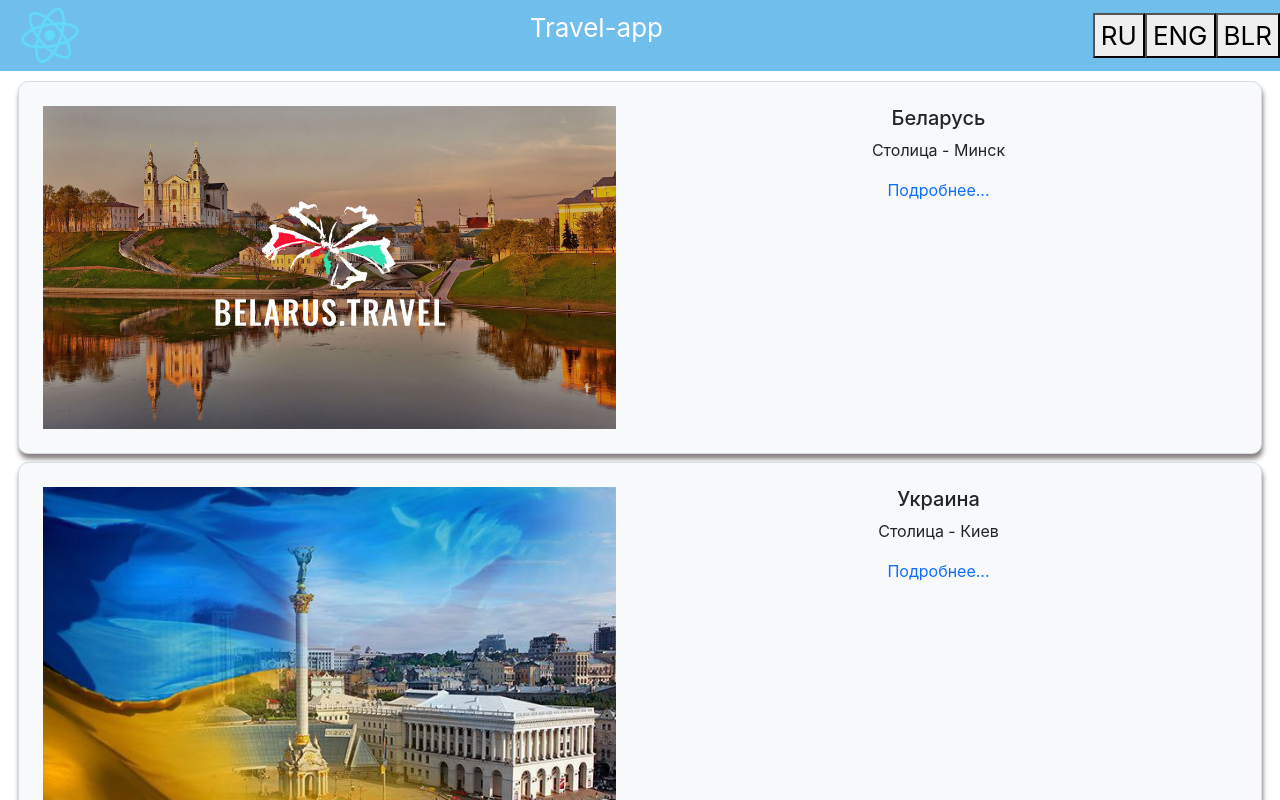
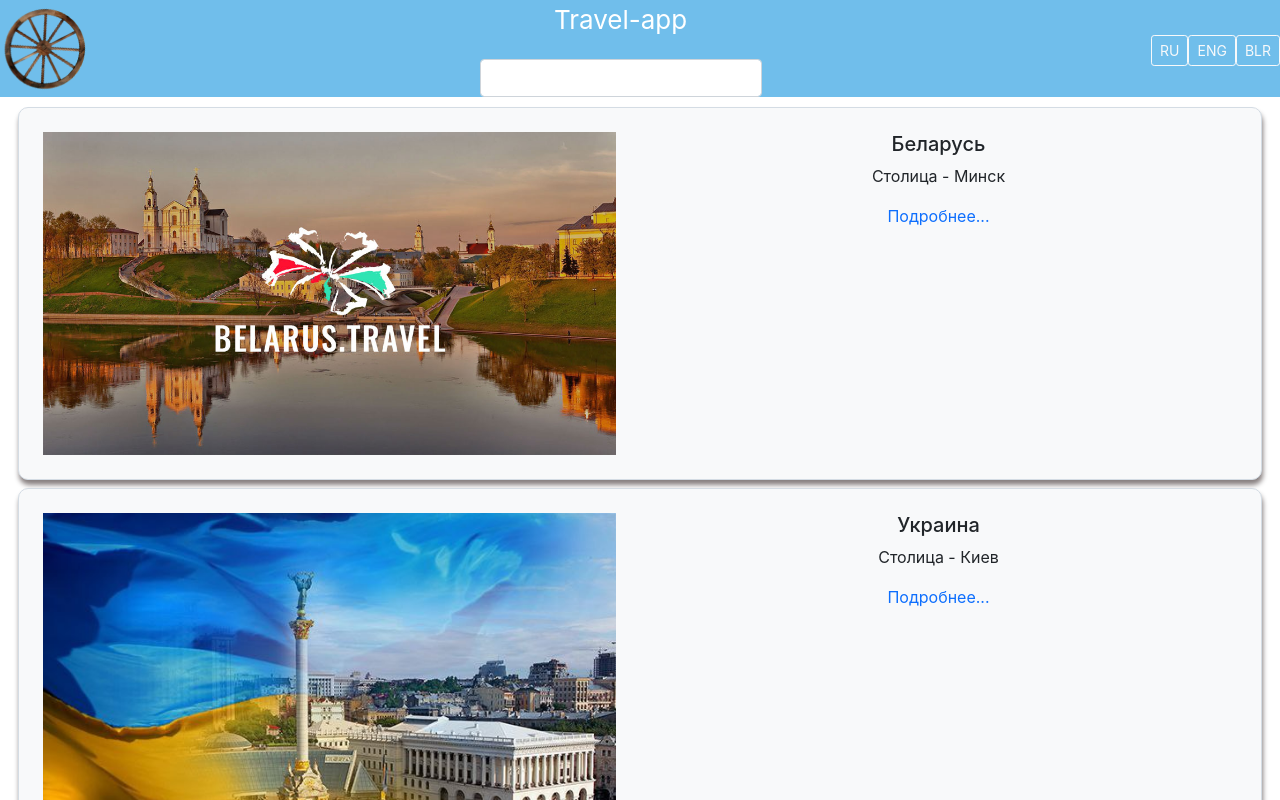
Before and after one commit to zaruba2004/travel-app, a React (Create React App) app: page / in a window 1280 px wide. Shown: the top 800 px of the page. Built offline with nearby package versions, Linux system fonts and the light colour scheme.

Commit message:
add search country

```diff
--- a/src/App.css
+++ b/src/App.css
@@ -3,8 +3,9 @@
 }
 
 .App-logo {
-  width: 100px;
+  width: 80px;
   pointer-events: none;
+  margin: 5px;
 }
 
 @media (prefers-reduced-motion: no-preference) {
--- a/src/App.js
+++ b/src/App.js
@@ -1,6 +1,6 @@
 import React, {useState} from 'react';
-import { Route, BrowserRouter as Router, Switch } from 'react-router-dom';
-import logo from './logo.svg';
+import { Route, BrowserRouter as Router, Switch, Link } from 'react-router-dom';
+import logo from './logo.png';
 import './App.css';
 import HomePage from './pages/home-page';
 import DescriptionPage from './pages/descriptionPage';
@@ -9,40 +9,62 @@ import dataEng from './dataEng';
 import dataByn from './dataByn';
 
 function App() {
-  const [state, setState] = useState(dataRu);
+  const [data, setData] = useState(dataRu);
+  const [language, setLanguage] = useState(dataRu);
+  const [state, setState] = useState({
+    isVisiblInput: true
+  })
+
+
+    function closeInput(id){
+      setState({isVisiblInput: false});
+    }
+
 
     function ruText(){
-      setState(dataRu)
+      setLanguage(dataRu);
+      setData(dataRu)
     }
 
     function engText(){
-      setState(dataEng)
+      setLanguage(dataEng);
+      setData(dataEng)
     }
 
     function bynText(){
-      setState(dataByn)
+      setLanguage(dataByn);
+      setData(dataByn)
     }
+    function removeCountry(e) {
+      const value = e.target.value;
+      value.toLowerCase();
+      setData(language.filter(item => item.nameCountry.toLowerCase().includes(value)));
+     };
+
 
   return (
     <Router>
       <div className="App">
         <header className="App-header">
-          <img src={logo} className="App-logo" alt="logo" />
-          <p>
-            Travel-app
-          </p>
+        <Link to={`/`}><img src={logo} className="App-logo" alt="logo" /></Link>
           <div>
-            <button onClick={()=>ruText()}>RU</button>
-            <button onClick={()=>engText()}>ENG</button>
-            <button onClick={()=>bynText()}>BLR</button>
+            <p>Travel-app</p>
+            {state.isVisiblInput && (<label>
+              <input className="form-control me-2" placeholder='' tipe='text' onChange={removeCountry} />
+            </label>)}
+          </div>
+          <div>
+            <button className='btn btn-outline-light btn-sm' onClick={()=>ruText()}>RU</button>
+            <button className='btn btn-outline-light btn-sm' onClick={()=>engText()}>ENG</button>
+            <button className='btn btn-outline-light btn-sm' onClick={()=>bynText()}>BLR</button>
           </div>
         </header>
         <Switch>
           <Route path='/country/:id'>
-            <DescriptionPage country={state}/>
+            <DescriptionPage country={data}/>
           </Route>
           <Route path='/'>
-            <HomePage country={state}/>
+            <HomePage country={data}/>
           </Route>
          </Switch>
         <footer>
--- a/src/components/exchange.js
+++ b/src/components/exchange.js
@@ -28,6 +28,7 @@ export default class Exchange extends React.Component {
          )
     };
 
+
     render(){
         const code = this.props.codeCoutry
         const {error, isLoaded, items} = this.state;
--- a/src/pages/descriptionPage.js
+++ b/src/pages/descriptionPage.js
@@ -29,7 +29,7 @@ export default function DescriptionPagee (props){
                 </Map>
             </YMaps>
              <div className="place-feald">
-                <h3>Достопремичательности</h3>
+                <h3>Достопремичательности:</h3>
                 <ul>
                     {country.gallery.map(sight => {
                         return  <li key={sight.id}>
--- a/src/pages/home-page.js
+++ b/src/pages/home-page.js
@@ -5,6 +5,7 @@ import {Link} from 'react-router-dom';
 export default function HomePage (props){
     return (
         <div className='main-feald'>
+            {/* <button onclick={()=>props.closeInput()}>Clouse</button> */}
             <ul>
                 {props.country.map(land=>{
                     return <li key={land.id}>
@@ -15,8 +16,8 @@ export default function HomePage (props){
                                 <div className="col-md-6 p-4 ps-md-0">
                                     <h5 className="mt-0">{land.nameCountry}</h5>
                                     <p>{land.city}</p>
-                                    <Link to={`/country/${land.id}`}>
-                                        <a href="#" className="stretched-link">Подробнее...</a>
+                                    <Link className="stretched-link" to={`/country/${land.id}`}>
+                                        Подробнее...
                                     </Link>
                                 </div>
                                 </div>
```
Also changed, not shown: src/logo.png (added), src/logo.svg (deleted).
